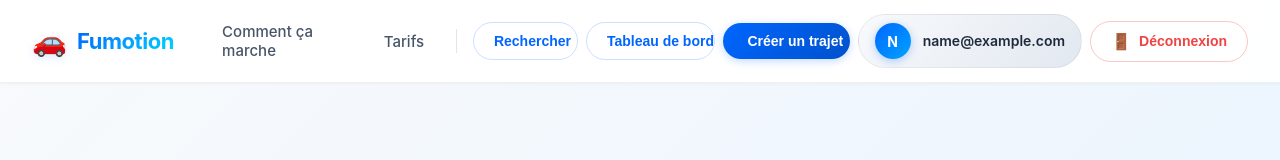
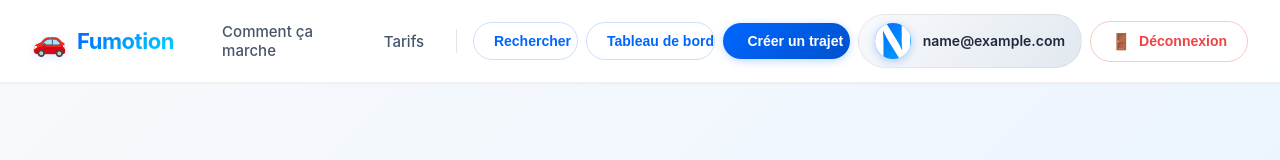
Before and after one commit to clepix21/Fumotion, a React (Create React App) app in the folder app/frontend/: page / in a window 1280 px wide. Shown: the top 160 px of the page. Built offline with nearby package versions, Linux system fonts and the light colour scheme; no server answers; sample sign-in values are in the browser's storage.

Commit message:
feat: add reusable Avatar component with profile picture and initials display; update user profile sections in CreateTripPage, DashboardPage, HomePage, and SearchPage for improved UI

```diff
--- /dev/null
+++ b/app/frontend/src/components/common/Avatar.css
@@ -0,0 +1,105 @@
+/* Avatar Component Styles */
+.avatar-container {
+  position: relative;
+  display: inline-block;
+}
+
+.avatar {
+  border-radius: 50%;
+  display: flex;
+  align-items: center;
+  justify-content: center;
+  font-weight: 700;
+  color: white;
+  text-transform: uppercase;
+  box-shadow: 0 2px 8px rgba(0, 102, 255, 0.3);
+  transition: all 0.3s ease;
+  overflow: hidden;
+}
+
+.avatar-initials {
+  font-size: inherit;
+  line-height: 1;
+}
+
+/* Tailles */
+.avatar-small .avatar {
+  width: 32px;
+  height: 32px;
+  font-size: 0.75rem;
+}
+
+.avatar-medium .avatar {
+  width: 36px;
+  height: 36px;
+  font-size: 0.875rem;
+}
+
+.avatar-large .avatar {
+  width: 48px;
+  height: 48px;
+  font-size: 1rem;
+}
+
+.avatar-xlarge .avatar {
+  width: 80px;
+  height: 80px;
+  font-size: 1.5rem;
+}
+
+/* État clickable */
+.avatar-clickable {
+  cursor: pointer;
+}
+
+.avatar-clickable:hover .avatar {
+  transform: scale(1.05);
+  box-shadow: 0 4px 12px rgba(0, 102, 255, 0.4);
+}
+
+/* Bouton d'édition */
+.avatar-edit-btn {
+  position: absolute;
+  bottom: 0;
+  right: 0;
+  width: 28px;
+  height: 28px;
+  border-radius: 50%;
+  background: white;
+  border: 2px solid #0066ff;
+  cursor: pointer;
+  display: flex;
+  align-items: center;
+  justify-content: center;
+  font-size: 0.875rem;
+  transition: all 0.3s ease;
+  box-shadow: 0 2px 8px rgba(0, 0, 0, 0.15);
+}
+
+.avatar-edit-btn:hover {
+  background: #0066ff;
+  transform: scale(1.1);
+}
+
+.avatar-edit-btn:hover span {
+  filter: brightness(0) invert(1);
+}
+
+.avatar-edit-btn:disabled {
+  opacity: 0.6;
+  cursor: not-allowed;
+}
+
+.spinner-small {
+  display: inline-block;
+  animation: spin 1s linear infinite;
+}
+
+@keyframes spin {
+  from {
+    transform: rotate(0deg);
+  }
+  to {
+    transform: rotate(360deg);
+  }
+}
--- /dev/null
+++ b/app/frontend/src/components/common/Avatar.js
@@ -0,0 +1,85 @@
+import React from 'react';
+import './Avatar.css';
+
+/**
+ * Composant Avatar réutilisable
+ * Affiche soit une photo de profil, soit les initiales de l'utilisateur
+ */
+const Avatar = ({
+  user,
+  size = 'medium', // 'small', 'medium', 'large'
+  className = '',
+  onClick = null,
+  editable = false,
+  onEdit = null,
+  uploading = false
+}) => {
+  const getInitials = () => {
+    if (user?.first_name && user?.last_name) {
+      return `${user.first_name.charAt(0)}${user.last_name.charAt(0)}`.toUpperCase();
+    }
+    if (user?.first_name) {
+      return user.first_name.charAt(0).toUpperCase();
+    }
+    if (user?.email) {
+      return user.email.charAt(0).toUpperCase();
+    }
+    return '?';
+  };
+
+  const sizeClasses = {
+    small: 'avatar-small',
+    medium: 'avatar-medium',
+    large: 'avatar-large',
+    xlarge: 'avatar-xlarge'
+  };
+
+  const avatarStyle = user?.profile_picture
+    ? {
+        backgroundImage: `url(http://localhost:5000/uploads/${user.profile_picture})`,
+        backgroundSize: 'cover',
+        backgroundPosition: 'center',
+        backgroundColor: 'transparent'
+      }
+    : {
+        backgroundColor: '#0066ff',
+        background: 'linear-gradient(135deg, #0066ff 0%, #00a3ff 100%)'
+      };
+
+  return (
+    <div
+      className={`avatar-container ${sizeClasses[size]} ${className} ${onClick ? 'avatar-clickable' : ''}`}
+      onClick={onClick}
+    >
+      <div
+        className="avatar"
+        style={avatarStyle}
+      >
+        {!user?.profile_picture && (
+          <span className="avatar-initials">
+            {getInitials()}
+          </span>
+        )}
+      </div>
+      {editable && onEdit && (
+        <button
+          className="avatar-edit-btn"
+          onClick={(e) => {
+            e.stopPropagation();
+            onEdit();
+          }}
+          disabled={uploading}
+          title="Modifier la photo de profil"
+        >
+          {uploading ? (
+            <span className="spinner-small">⏳</span>
+          ) : (
+            <span>📷</span>
+          )}
+        </button>
+      )}
+    </div>
+  );
+};
+
+export default Avatar;
--- a/app/frontend/src/pages/CreateTripPage.js
+++ b/app/frontend/src/pages/CreateTripPage.js
@@ -3,6 +3,7 @@ import { useNavigate, Link } from "react-router-dom"
 import { useAuth } from "../context/AuthContext"
 import { tripsAPI } from "../services/api"
 import MapComponent from "../components/common/MapComponent"
+import Avatar from "../components/common/Avatar"
 import { geocodeAddress, reverseGeocode } from "../utils/geocoding"
 import "../styles/CreateTrip.css"
 import "../styles/HomePage.css"
@@ -289,9 +290,7 @@ export default function CreateTripPage() {
               Créer un trajet
             </button>
             <div className="navbar-user-profile">
-              <div className="navbar-avatar">
-                {user?.first_name ? user.first_name.charAt(0).toUpperCase() : user?.email?.charAt(0).toUpperCase()}
-              </div>
+              <Avatar user={user} size="medium" />
               <div className="navbar-user-info">
                 <span className="navbar-user-name">{user?.first_name || user?.email}</span>
               </div>
--- a/app/frontend/src/pages/DashboardPage.js
+++ b/app/frontend/src/pages/DashboardPage.js
@@ -2,6 +2,7 @@ import { useState, useEffect, useCallback, useRef } from "react"
 import { useNavigate, Link } from "react-router-dom"
 import { useAuth } from "../context/AuthContext"
 import { authAPI } from "../services/api"
+import Avatar from "../components/common/Avatar"
 import "../styles/Dashboard.css"
 import "../styles/HomePage.css"
 
@@ -200,9 +201,7 @@ export default function DashboardPage() {
               Créer un trajet
             </button>
             <div className="navbar-user-profile">
-              <div className="navbar-avatar">
-                {user?.first_name ? user.first_name.charAt(0).toUpperCase() : user?.email?.charAt(0).toUpperCase()}
-              </div>
+              <Avatar user={user} size="medium" />
               <div className="navbar-user-info">
                 <span className="navbar-user-name">{user?.first_name || user?.email}</span>
               </div>
@@ -453,36 +452,13 @@ export default function DashboardPage() {
 
                   {/* Avatar */}
                   <div className="profile-avatar-container">
-                    <div
-                      className="profile-avatar"
-                      style={{
-                        backgroundImage: displayUser?.profile_picture
-                          ? `url(http://localhost:5000/uploads/${displayUser.profile_picture})`
-                          : 'none',
-                        backgroundColor: displayUser?.profile_picture ? 'transparent' : '#3b82f6'
-                      }}
-                    >
-                      {!displayUser?.profile_picture && (
-                        <span className="avatar-initials">
-                          {displayUser?.first_name?.[0] || ''}
-                          {displayUser?.last_name?.[0] || ''}
-                        </span>
-                      )}
-                    </div>
-                    {editMode && (
-                      <button
-                        className="avatar-edit-btn"
-                        onClick={() => avatarInputRef.current?.click()}
-                        disabled={uploading.avatar}
-                        title="Modifier la photo de profil"
-                      >
-                        {uploading.avatar ? (
-                          <span className="spinner-small"></span>
-                        ) : (
-                          <span>📷</span>
-                        )}
-                      </button>
-                    )}
+                    <Avatar
+                      user={displayUser}
+                      size="xlarge"
+                      editable={editMode}
+                      onEdit={() => avatarInputRef.current?.click()}
+                      uploading={uploading.avatar}
+                    />
                     <input
                       ref={avatarInputRef}
                       type="file"
--- a/app/frontend/src/pages/HomePage.js
+++ b/app/frontend/src/pages/HomePage.js
@@ -1,6 +1,7 @@
 import { useState } from "react"
 import { useNavigate } from "react-router-dom"
 import { useAuth } from "../context/AuthContext"
+import Avatar from "../components/common/Avatar"
 import "../styles/HomePage.css"
 
 export default function HomePage() {
@@ -79,9 +80,7 @@ export default function HomePage() {
                   Créer un trajet
                 </button>
                 <div className="navbar-user-profile">
-                  <div className="navbar-avatar">
-                    {user?.first_name ? user.first_name.charAt(0).toUpperCase() : user?.email?.charAt(0).toUpperCase()}
-                  </div>
+                  <Avatar user={user} size="medium" />
                   <div className="navbar-user-info">
                     <span className="navbar-user-name">{user?.first_name || user?.email}</span>
                   </div>
--- a/app/frontend/src/pages/SearchPage.js
+++ b/app/frontend/src/pages/SearchPage.js
@@ -3,6 +3,7 @@ import { useNavigate, useSearchParams } from "react-router-dom"
 import { useAuth } from "../context/AuthContext"
 import { tripsAPI, bookingsAPI } from "../services/api"
 import MapComponent from "../components/common/MapComponent"
+import Avatar from "../components/common/Avatar"
 import "../styles/Search.css"
 import "../styles/HomePage.css"
 
@@ -192,9 +193,7 @@ export default function SearchPage() {
                   Créer un trajet
                 </button>
                 <div className="navbar-user-profile">
-                  <div className="navbar-avatar">
-                    {user?.first_name ? user.first_name.charAt(0).toUpperCase() : user?.email?.charAt(0).toUpperCase()}
-                  </div>
+                  <Avatar user={user} size="medium" />
                   <div className="navbar-user-info">
                     <span className="navbar-user-name">{user?.first_name || user?.email}</span>
                   </div>
```
